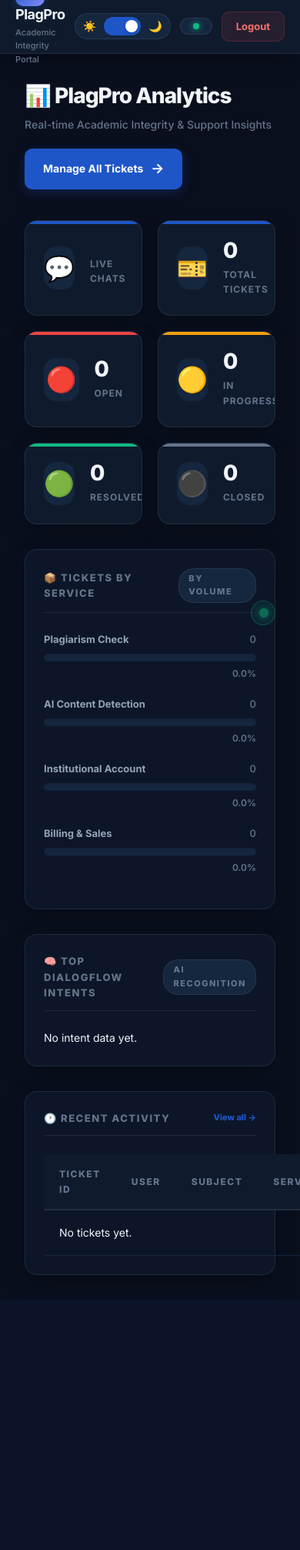
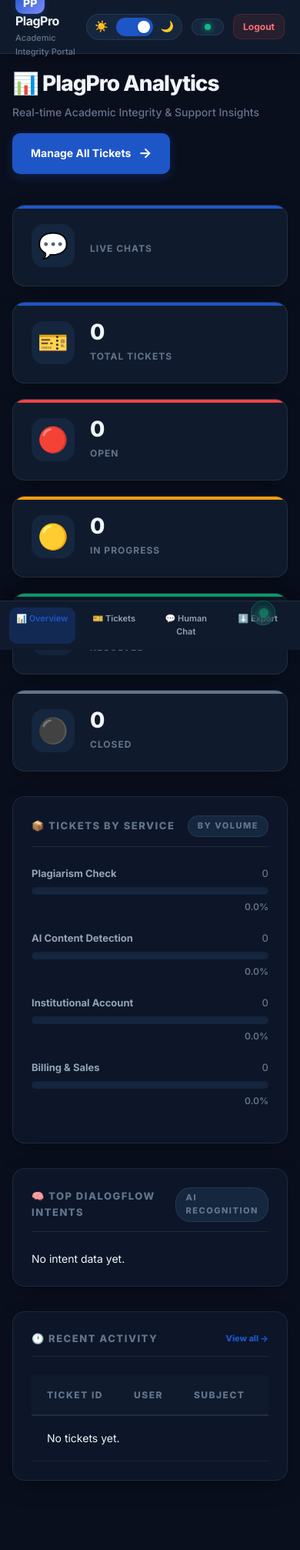
Before and after one commit to sashishkr22/empowertech-chatbot, a Flask app: page / in a window 390 px wide; the page is wider, and only the part inside the window is pictured. Shown: that part at 77% size. Before the commit the page ends 1672 px from the top of that part, so only its background shows below. Run offline with Flask 3, Linux system fonts and the light colour scheme; the visitor is signed in with stand-in values (Sample User, id 1); data that the repository does not hold is empty.

Commit message:
UI mobile responsiveness improvements: Sleek mobile bottom nav bar, scrollable tables, toggle sidebar menu triggers, and stacked grid layouts

```diff
--- a/plagpro-chatbot/frontend/index.html
+++ b/plagpro-chatbot/frontend/index.html
@@ -77,12 +77,16 @@
         </div>
       </div>
     </aside>
+    <div class="sidebar-overlay" onclick="toggleSidebar()"></div>
 
     <!-- MAIN CHAT AREA -->
     <main class="chat-main">
       <!-- TOPBAR -->
       <header class="chat-topbar">
         <div class="topbar-left">
+          <button class="mobile-toggle icon-btn" onclick="toggleSidebar()" aria-label="Toggle Menu">
+            <i class="ti ti-menu-2"></i>
+          </button>
           <div class="bot-avatar"><i class="ti ti-robot" aria-hidden="true"></i></div>
           <div>
             <div class="topbar-name">PlagPro AI</div>
--- a/plagpro-flask/static/css/style.css
+++ b/plagpro-flask/static/css/style.css
@@ -424,9 +424,51 @@ input:checked + .slider:before { transform: translateX(24px); }
   .stats-grid { grid-template-columns: repeat(2, 1fr); }
 }
 @media (max-width: 768px) {
-  .nav-center { display: none; }
+  body {
+    padding-bottom: 74px !important;
+  }
+  .nav-center {
+    display: flex !important;
+    position: fixed;
+    bottom: 0; left: 0; right: 0;
+    background: var(--bg2);
+    border-top: 1px solid var(--border);
+    padding: 8px 12px;
+    justify-content: space-around;
+    z-index: 1000;
+    box-shadow: 0 -8px 25px rgba(0, 0, 0, 0.35);
+    backdrop-filter: blur(16px);
+    -webkit-backdrop-filter: blur(16px);
+  }
+  .nav-link {
+    display: flex;
+    flex-direction: column;
+    align-items: center;
+    gap: 4px;
+    font-size: 11px;
+    padding: 6px 8px;
+    flex: 1;
+    text-align: center;
+    border-radius: var(--radius-sm);
+  }
+  .nav-link.active {
+    background: var(--primary-glow);
+    color: var(--primary);
+  }
   .navbar { padding: 0 20px; }
-  .page-header { flex-direction: column; align-items: flex-start; gap: 20px; }
+  .page-header { flex-direction: column; align-items: flex-start; gap: 16px; }
   .nav-right { gap: 12px; }
   .admin-badge span:last-child { display: none; }
+  .btn-logout { padding: 6px 12px; font-size: 12px; }
+  .ticket-table {
+    display: block;
+    overflow-x: auto;
+    white-space: nowrap;
+    -webkit-overflow-scrolling: touch;
+  }
 }
+@media (max-width: 480px) {
+  .stats-grid { grid-template-columns: 1fr; }
+  .navbar .logo-title { font-size: 16px; }
+  .main-content { padding: 16px; }
+}
```
Also changed, not shown: plagpro-chatbot/frontend/css/style.css (+52 -2 lines), plagpro-chatbot/frontend/js/chat.js (+21 -0 lines).
